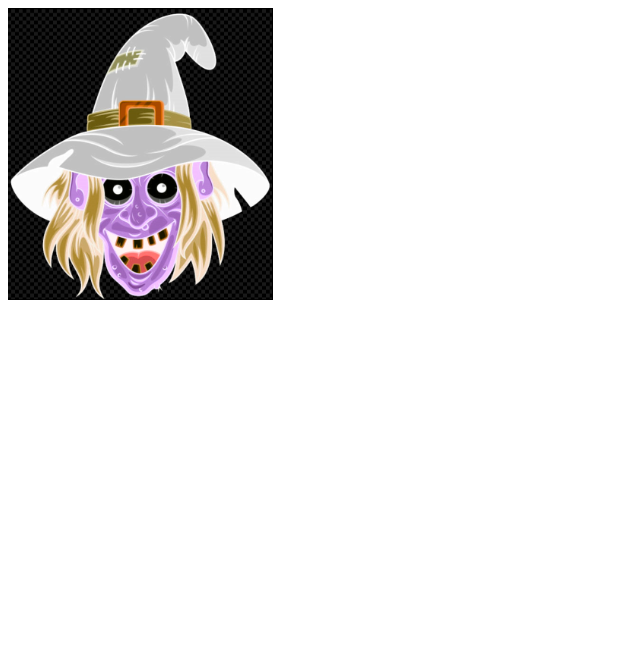
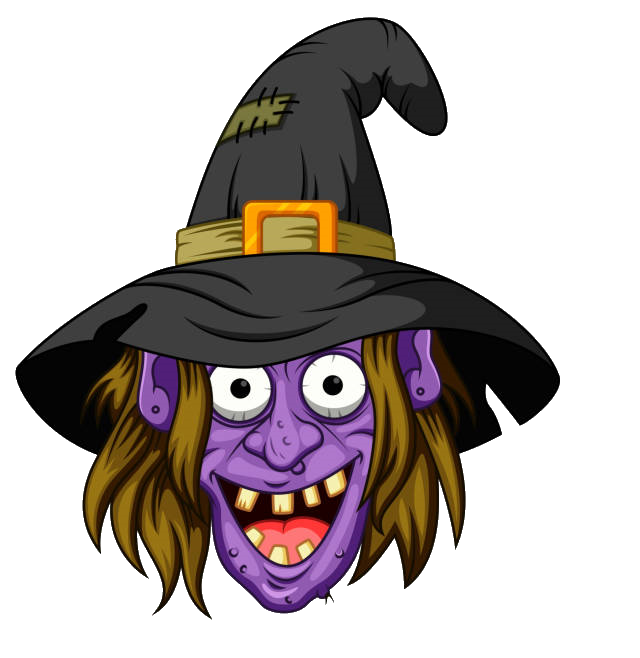
Before and after one commit to user010101010110/web3d, a plain HTML site: page ex2/ex2.html in a window 1280 px wide. Shown: the whole page, without its empty margins (0-640 px from the left). Drawn offline with Linux system fonts and the light colour scheme.

Commit message:
Add files via upload

```diff
--- a/ex2/ex2.html
+++ b/ex2/ex2.html
@@ -11,7 +11,7 @@
   <body>
     <a-scene mindar-image="imageTargetSrc: targets.mind;" color-space="sRGB" renderer="colorManagement: true, physicallyCorrectLights" vr-mode-ui="enabled: false" device-orientation-permission-ui="enabled: false">
         <a-assets>
-            <img id="card" src="bruja.png" />
+            <img id="card" src="bruixa.png" />
         </a-assets>
         <a-camera position="0 0 0" look-controls="enabled: false"></a-camera>
         <a-entity mindar-image-target="targetIndex: 0">
```
Also changed, not shown: ex2/bruixa.png (added).
